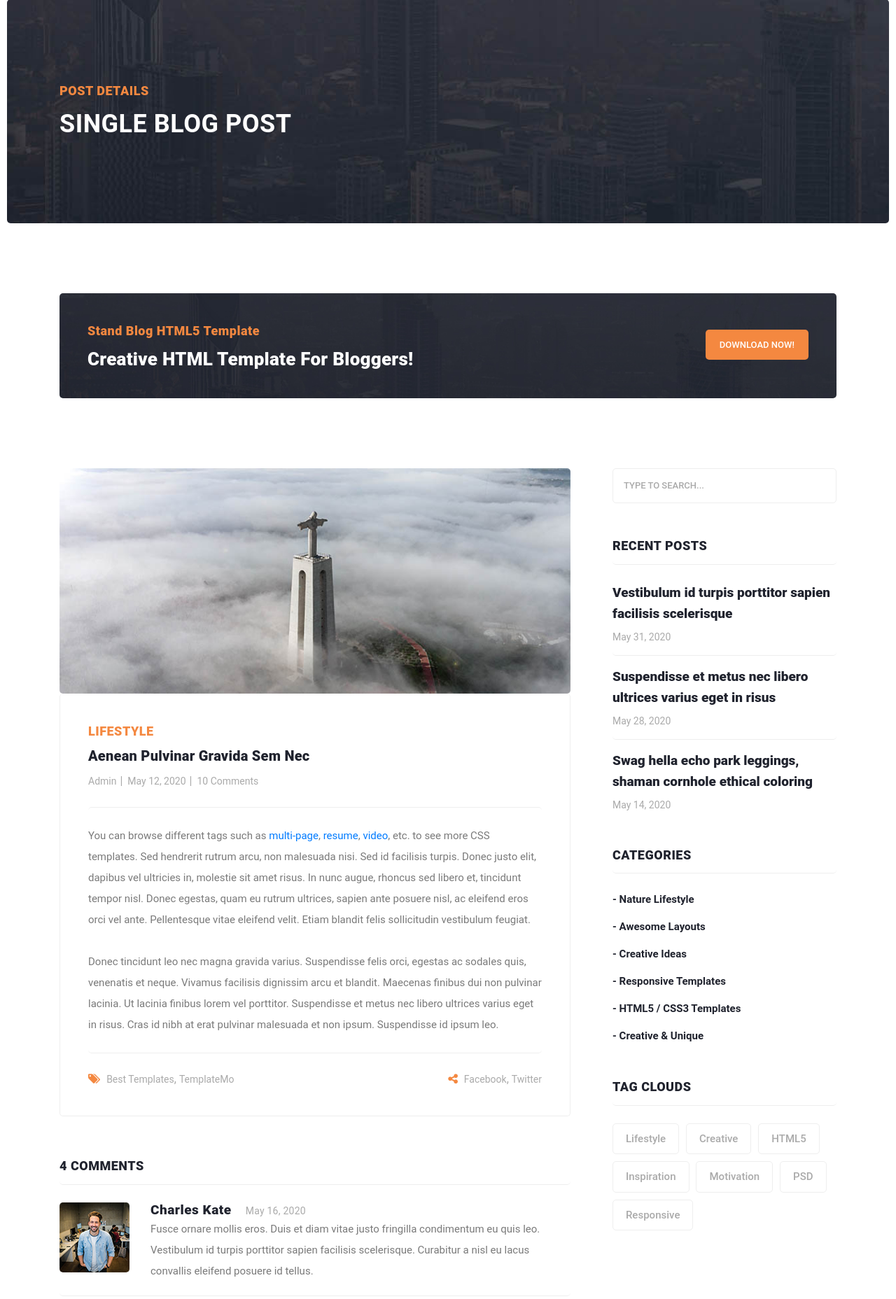
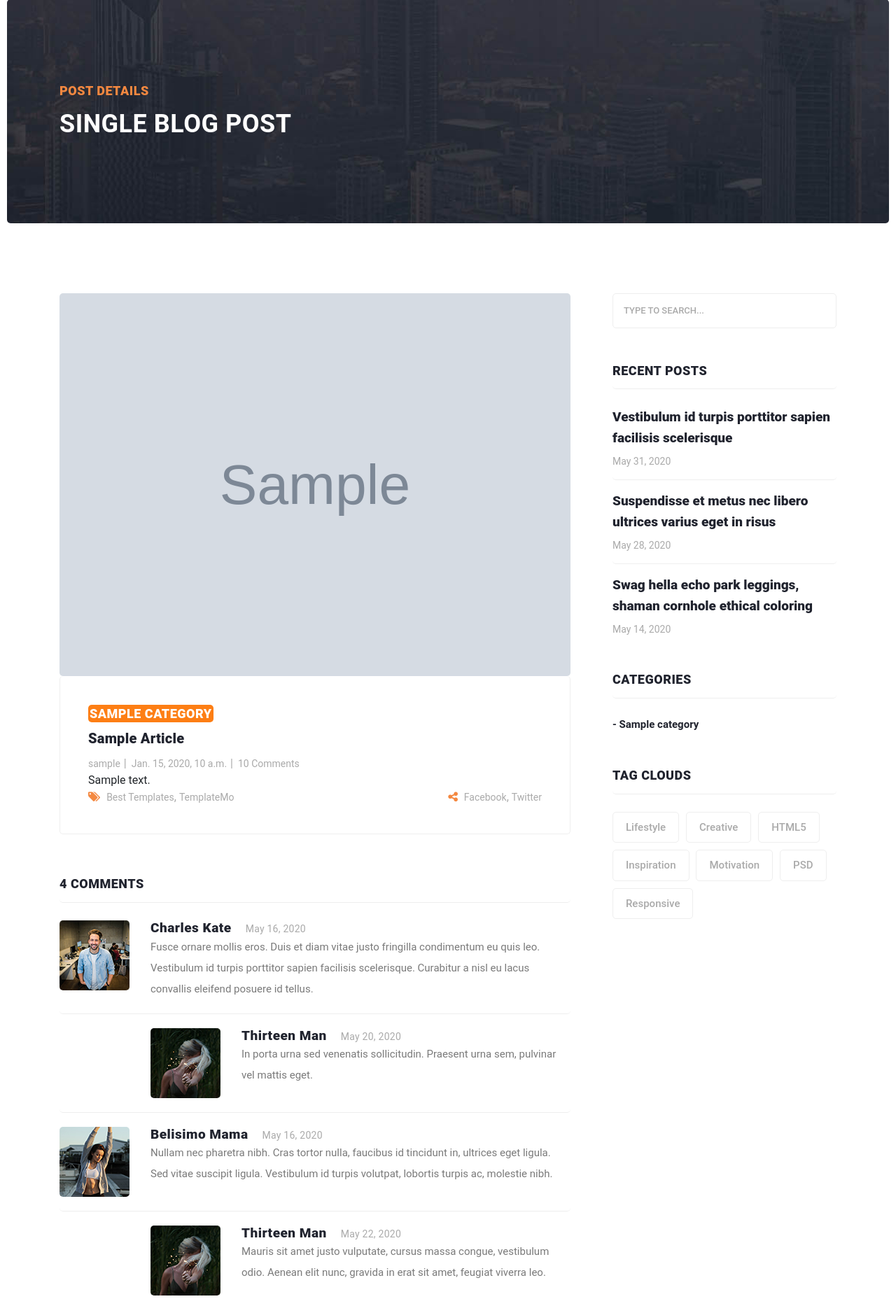
Before and after one commit to AM1NzZ/stand_blog_withoutapi, a Django app: template post_app/templates/post_app/post-details.html in a window 1280 px wide. Shown: the part 111-1967 px from the top of the page at 70% size. Run offline with Django 4.2, Linux system fonts and the light colour scheme; the template is opened without the code that fills it: values that come from a table or form of the project are taken from there, others are empty; tables that the repository leaves empty hold one stand-in row (values such as "Sample post"); grey boxes marked "Sample" are stand-in pictures; some libraries are stand-ins or nearby versions.

Commit message:
category page sidebar category complete all article object compelte

```diff
--- a/blog_project/urls.py
+++ b/blog_project/urls.py
@@ -25,6 +25,6 @@ urlpatterns = [
     path('',include('home_app.urls')),
     path('',include('login_app.urls')),
     path('register/',include('register_app.urls')),
-    path('article/',include('post_app.urls')),
+    path('detail/',include('post_app.urls')),
 ]
 urlpatterns += static(settings.MEDIA_URL, document_root=settings.MEDIA_ROOT)
--- a/post_app/templates/post_app/post-details.html
+++ b/post_app/templates/post_app/post-details.html
@@ -45,7 +45,7 @@ https://templatemo.com/tm-551-stand-blog
     <header class="">
       <nav class="navbar navbar-expand-lg">
         <div class="container">
-          <a class="navbar-brand" href="index.html"><h2>Stand Blog<em>.</em></h2></a>
+          <a class="navbar-brand" href="{% url 'home_page' %}"><h2>Stand Blog<em>.</em></h2></a>
           <button class="navbar-toggler" type="button" data-toggle="collapse" data-target="#navbarResponsive" aria-controls="navbarResponsive" aria-expanded="false" aria-label="Toggle navigation">
             <span class="navbar-toggler-icon"></span>
           </button>
@@ -120,29 +120,6 @@ https://templatemo.com/tm-551-stand-blog
 
     <!-- Banner Ends Here -->
 
-    <section class="call-to-action">
-      <div class="container">
-        <div class="row">
-          <div class="col-lg-12">
-            <div class="main-content">
-              <div class="row">
-                <div class="col-lg-8">
-                  <span>Stand Blog HTML5 Template</span>
-                  <h4>Creative HTML Template For Bloggers!</h4>
-                </div>
-                <div class="col-lg-4">
-                  <div class="main-button">
-                    <a rel="nofollow" href="https://templatemo.com/tm-551-stand-blog" target="_parent">Download Now!</a>
-                  </div>
-                </div>
-              </div>
-            </div>
-          </div>
-        </div>
-      </div>
-    </section>
-
-
     <section class="blog-posts grid-system">
       <div class="container">
         <div class="row">
@@ -152,18 +129,19 @@ https://templatemo.com/tm-551-stand-blog
                 <div class="col-lg-12">
                   <div class="blog-post">
                     <div class="blog-thumb">
-                      <img src="{% static 'images/blog-post-02.jpg' %}" alt="">
+                      <img src="{{ article.postimage.url }}" alt="">
                     </div>
-                    <div class="down-content">
-                      <span>Lifestyle</span>
-                      <a href="post-details.html"><h4>Aenean pulvinar gravida sem nec</h4></a>
+                    <div class="down-content ">
+                      {% for cat in article.category.all %}
+                        <span style="background-color: #fd7e14 ; color: white ; padding:2px;  ">{{ cat.title }}</span>
+                      {% endfor %}
+                      <a href="post-details.html"><h4>{{ article.title }}</h4></a>
                       <ul class="post-info">
-                        <li><a href="#">Admin</a></li>
-                        <li><a href="#">May 12, 2020</a></li>
+                        <li><a href="#">{{ article.author }}</a></li>
+                        <li><a href="#">{{ article.created_at }}</a></li>
                         <li><a href="#">10 Comments</a></li>
                       </ul>
-                      <p>You can browse different tags such as <a rel="nofollow" href="https://templatemo.com/tag/multi-page" target="_parent">multi-page</a>, <a rel="nofollow" href="https://templatemo.com/tag/resume" target="_parent">resume</a>, <a rel="nofollow" href="https://templatemo.com/tag/video" target="_parent">video</a>, etc. to see more CSS templates. Sed hendrerit rutrum arcu, non malesuada nisi. Sed id facilisis turpis. Donec justo elit, dapibus vel ultricies in, molestie sit amet risus. In nunc augue, rhoncus sed libero et, tincidunt tempor nisl. Donec egestas, quam eu rutrum ultrices, sapien ante posuere nisl, ac eleifend eros orci vel ante. Pellentesque vitae eleifend velit. Etiam blandit felis sollicitudin vestibulum feugiat.
-                      <br><br>Donec tincidunt leo nec magna gravida varius. Suspendisse felis orci, egestas ac sodales quis, venenatis et neque. Vivamus facilisis dignissim arcu et blandit. Maecenas finibus dui non pulvinar lacinia. Ut lacinia finibus lorem vel porttitor. Suspendisse et metus nec libero ultrices varius eget in risus. Cras id nibh at erat pulvinar malesuada et non ipsum. Suspendisse id ipsum leo.</p>
+                      {{ article.body|safe }}
                       <div class="post-options">
                         <div class="row">
                           <div class="col-6">
@@ -313,12 +291,9 @@ https://templatemo.com/tm-551-stand-blog
                     </div>
                     <div class="content">
                       <ul>
-                        <li><a href="#">- Nature Lifestyle</a></li>
-                        <li><a href="#">- Awesome Layouts</a></li>
-                        <li><a href="#">- Creative Ideas</a></li>
-                        <li><a href="#">- Responsive Templates</a></li>
-                        <li><a href="#">- HTML5 / CSS3 Templates</a></li>
-                        <li><a href="#">- Creative &amp; Unique</a></li>
+                          {% for foo in category %}
+                          	<li><a href="#">- {{ foo }}</a></li>
+                          {% endfor %}
                       </ul>
                     </div>
                   </div>
--- a/post_app/views.py
+++ b/post_app/views.py
@@ -1,9 +1,10 @@
 from django.shortcuts import render,get_object_or_404
 from .models import Article ,Category
-from post_app.models import Article
+from post_app.models import Article ,Category
 
 
 # Create your views here.
 def post_detail(request,title):
     article = get_object_or_404(Article,title = title)
-    return render(request,'post_app/post-details.html',{'article':article})
+    category = Category.objects.all()
+    return render(request,'post_app/post-details.html',{'article':article , 'category':category})
```
Also changed, not shown: home_app/templates/home_app/index.html (+6 -11 lines).
